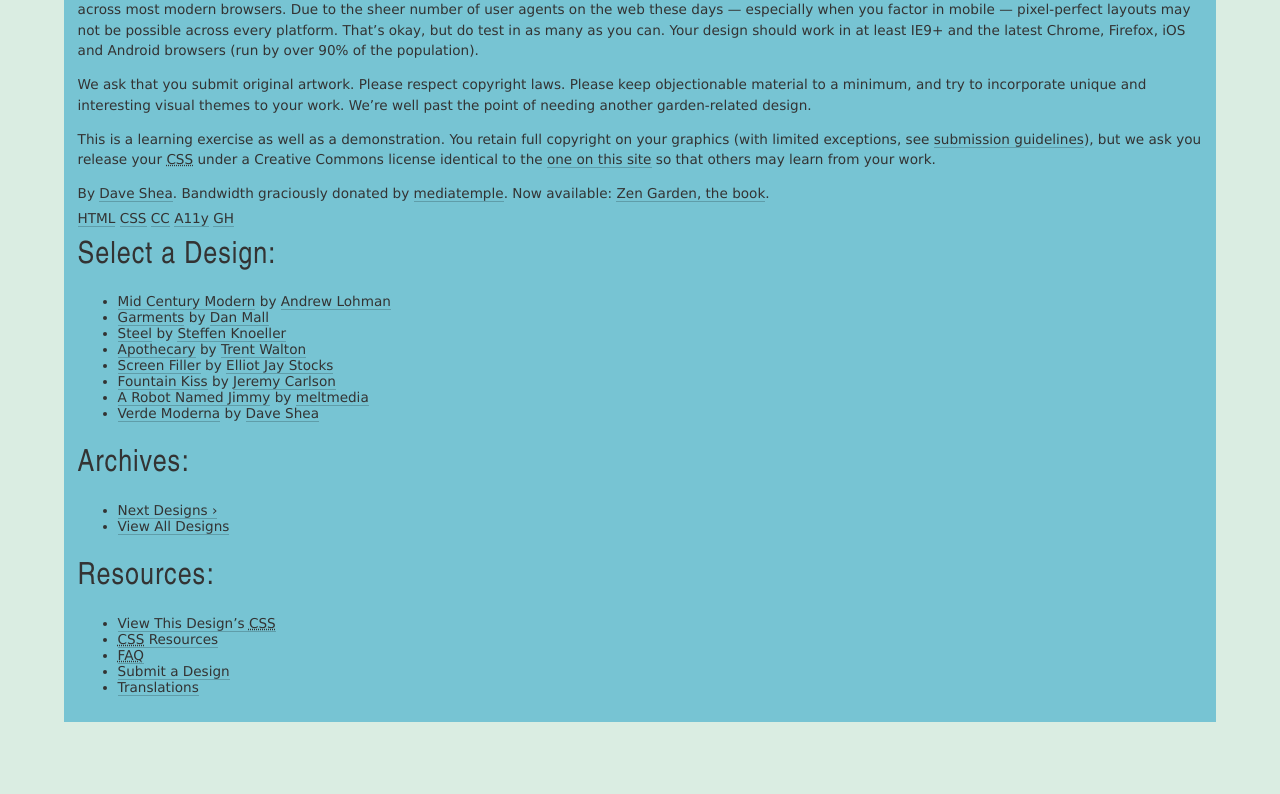
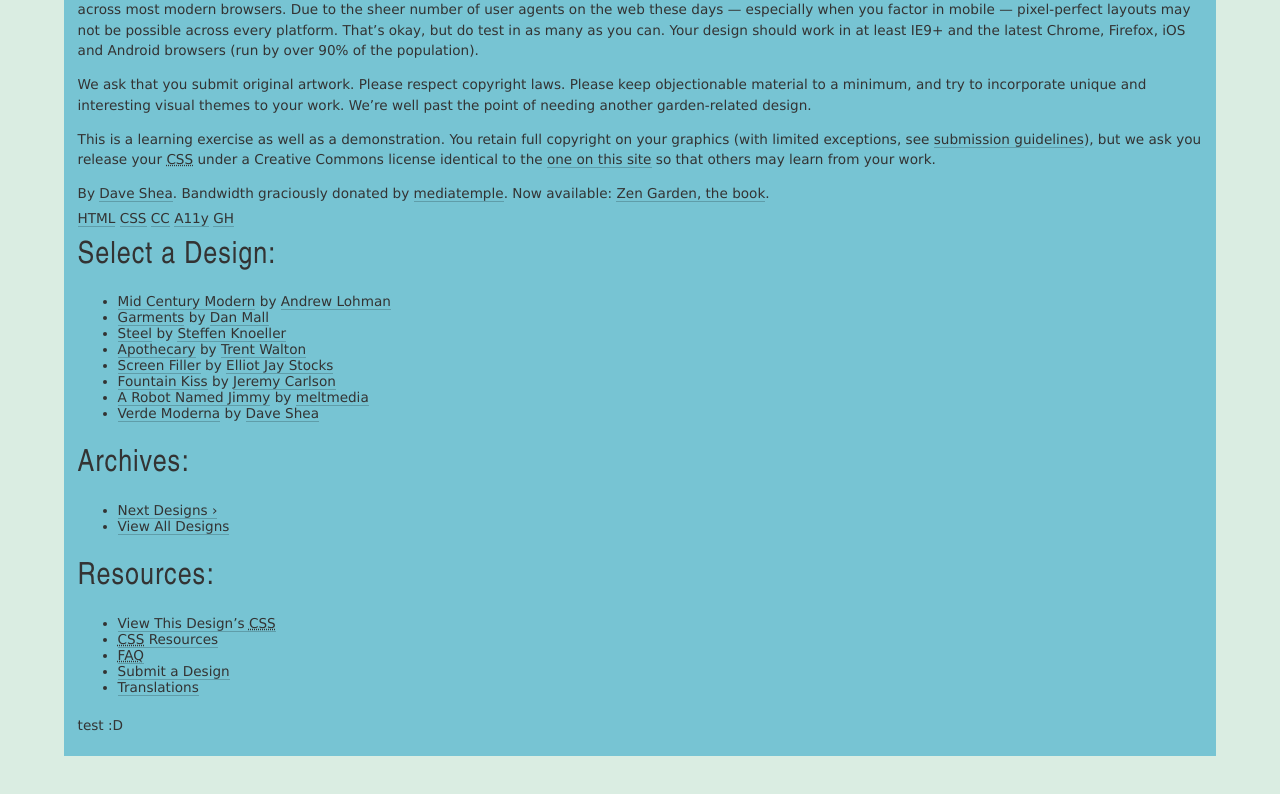
Before and after one commit to Marsonall/WWD-331-Zen, a plain HTML site: page index.html in a window 1280 px wide. Shown: the part 1796-2590 px from the top of the page. Drawn offline with Linux system fonts and the light colour scheme.

Commit message:
roberto test

```diff
--- a/index.html
+++ b/index.html
@@ -377,5 +377,6 @@
         </div>
       </aside>
     </div>
+    <p>test :D</p>
   </body>
 </html>
```
